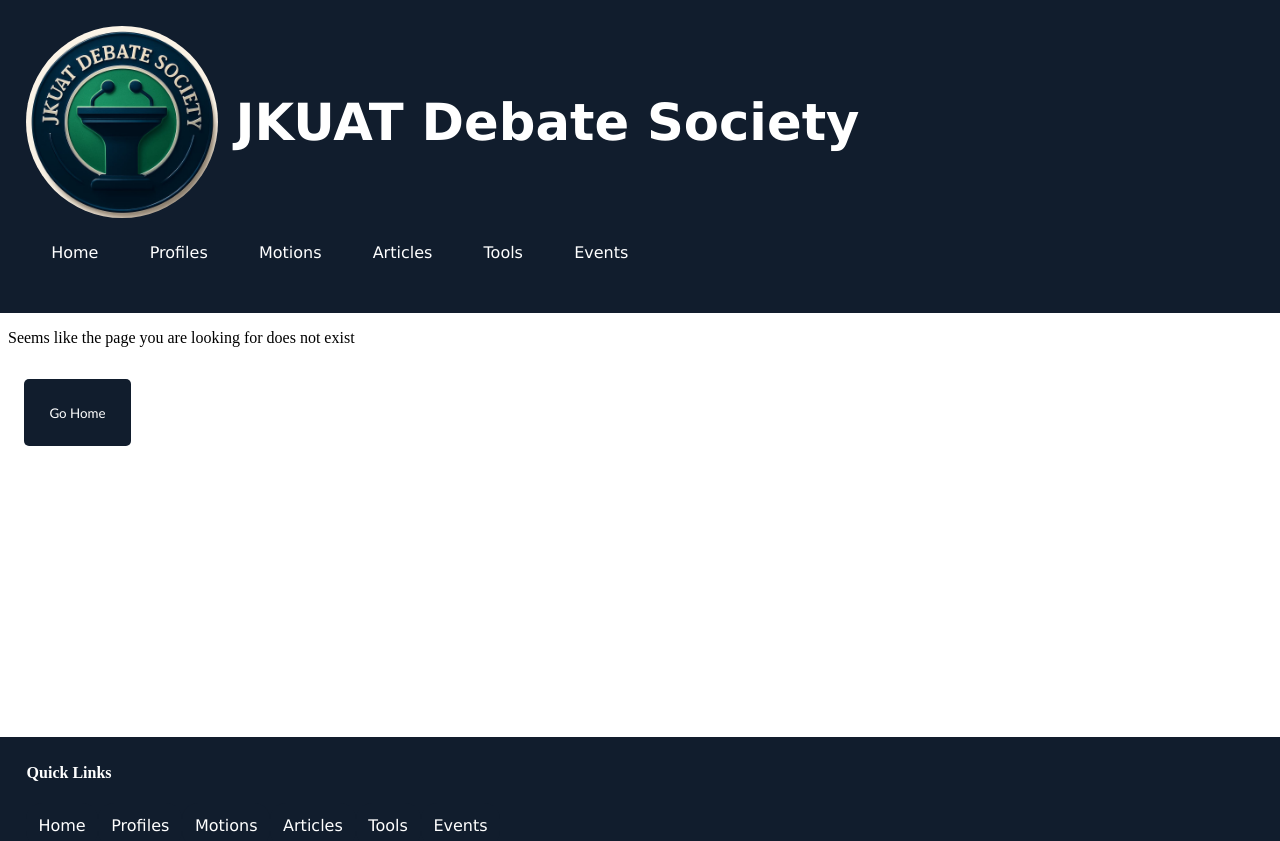
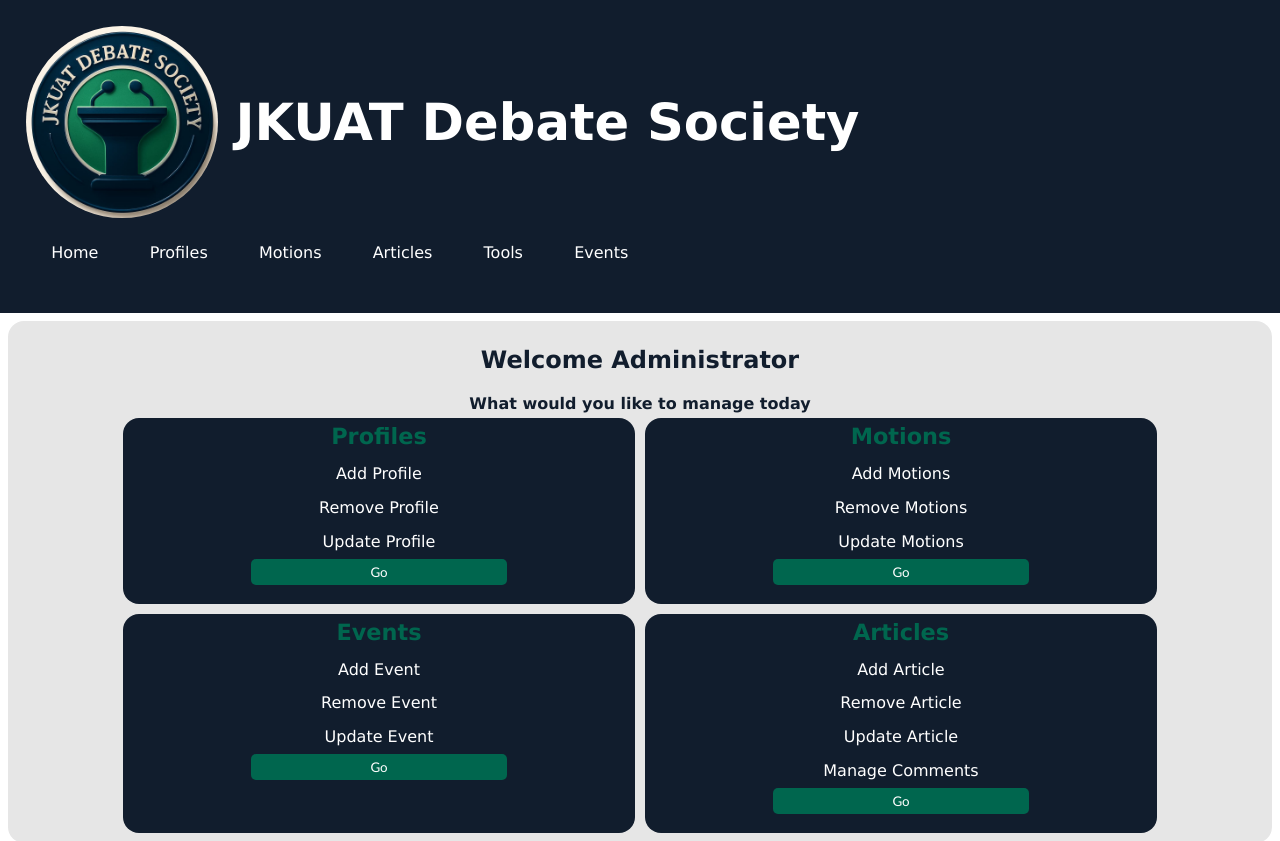
Before and after one commit to JkuatDebates/jds-app, a React (Vite) app: page /admin in a window 1280 px wide. Shown: the top 841 px of the page. Built offline with nearby package versions, Linux system fonts and the light colour scheme.

Commit message:
Admin Panel
-Admin Panel
-Debate Motion Sources

```diff
--- /dev/null
+++ b/src/Admin/Admin.jsx
@@ -0,0 +1,54 @@
+import { useNavigate } from "react-router-dom"
+
+function Admin(){
+    const navigate=useNavigate();
+
+    return(
+        <>
+        <div className="textBlock" style={{textAlign:'center', padding:'5px'}}>
+            <h2>Welcome Administrator</h2>
+            <h4>What would you like to manage today</h4>
+
+
+        <div style={{display:'flex', flexWrap:'wrap',justifyContent:'center'}}>
+            <div className="adminCard">
+                <h3>Profiles</h3>
+                <ul>
+                    <li>Add Profile</li>
+                    <li>Remove Profile</li>
+                    <li>Update Profile</li>
+                    <button className="buttonOnBrand" onClick={()=>navigate('/admin/profiles')}>Go</button>
+                </ul>
+            </div>
+            <div className="adminCard">
+                <h3>Motions</h3>
+                <ul>
+                    <li>Add Motions</li>
+                    <li>Remove Motions</li>
+                    <li>Update Motions</li>
+                    <button className="buttonOnBrand" onClick={()=>navigate('/admin/motions')}>Go</button>
+                </ul>
+            </div><div className="adminCard">
+                <h3>Events</h3>
+                <ul>
+                    <li>Add Event</li>
+                    <li>Remove Event</li>
+                    <li>Update Event</li>
+                    <button className="buttonOnBrand" onClick={()=>navigate('/admin/events')}>Go</button>
+                </ul>
+            </div><div className="adminCard">
+                <h3>Articles</h3>
+                <ul>
+                    <li>Add Article</li>
+                    <li>Remove Article</li>
+                    <li>Update Article</li>
+                    <li>Manage Comments</li>
+                    <button className="buttonOnBrand" onClick={()=>navigate('/admin/articles')}>Go</button>
+                </ul>
+            </div>
+        </div>
+        </div>
+        </>
+    )
+}
+export default Admin
--- a/src/ArticlesAdmin.jsx
+++ b/src/Admin/ArticlesAdmin.jsx
@@ -1,8 +1,10 @@
 import axios from "axios";
 import { useState, useRef } from "react";
+import { useNavigate } from "react-router-dom";
 
 
 function ArticlesAdmin(){
+    const navigate=useNavigate();
     const articleTagRef=useRef(['Other','Debate Topics','Personal Takes', 'Tournament Review','PS Topics','Training']);
     const cbref=useRef(null);
     const [articles, setArticles]=useState([]);
@@ -73,6 +75,7 @@ function ArticlesAdmin(){
     return(
         <>
         <section className="textBlock">
+            <button onClick={()=>navigate('/admin')}>Admin Panel</button>
             <h3>Create New Article</h3>
             <form onSubmit={formSubmit}>
                 <p>Title: <input type="text" name="title" onChange={handleFormChange} value={article.title}/></p>
--- /dev/null
+++ b/src/Admin/EventsAdmin.jsx
@@ -0,0 +1,12 @@
+import { useNavigate } from "react-router-dom";
+
+function EventsAdmin(){
+    const navigate=useNavigate();
+    return(
+    <>
+    <div className="textBox"></div>
+    <button onClick={()=>navigate('/admin')}>Admin Panel</button>
+    </>
+    );
+}
+export default EventsAdmin
--- a/src/MotionsAdmin.jsx
+++ b/src/Admin/MotionsAdmin.jsx
@@ -1,6 +1,7 @@
 import { Search, XIcon } from "lucide-react"
 import axios from "axios";
 import { useState, useRef } from "react";
+import { useNavigate } from "react-router-dom";
 
 const motionTypes=['','Value', 'Actor', 'Policy', 'Comparative','Narrative'];
 
@@ -25,6 +26,7 @@ function MotionsAdmin(){
     const searchRef=useRef(null);
     const motionTypesRef=useRef(null);
     const motionsRef=useRef([]);
+    const navigate=useNavigate();
 
     axios.get('https://jdsbackend.onrender.com/motions')
         .then(response=>{
@@ -148,6 +150,7 @@ function MotionsAdmin(){
         <>
 
         <div className="textBlock">
+           <button onClick={()=>navigate('/admin')}>Admin Panel</button>
             <h3>Add motion</h3>
             <form onSubmit={submitMotion} style={{display:'flex', flexDirection:'column',gap:'0px'}}>
                 <p>Motion:<textarea value={newMotion.motion} name="motion" onChange={writeMotion}></textarea></p>
@@ -186,7 +189,9 @@ function MotionsAdmin(){
                 {displayedMotions.map((e,i)=>(
                     <div key={i} className="motionCard">
                     {e.infoslide!==''&&<p>{e.infoslide}</p>}
-                    <br />{e.motion} <br /><button onClick={()=>deleteMotion(e)}>Delete</button>
+                    <br />{e.motion}<br />
+                    <h6 style={{margin:'0.5rem'}}>{e.source? [e.source]: 'JDS'}</h6>
+                    <br /><button onClick={()=>deleteMotion(e)}>Delete</button>
                     <button onClick={()=>updateMotion(e)}>Update</button>
                     </div>
                 ))}
@@ -210,6 +215,13 @@ export function UpdateCard({motion}){
         //console.log(umotion);
         try{
             axios.put('https://jdsbackend.onrender.com/motions',umotion)
+                .then(()=>setUmotion({
+                    motion:'',
+                    infoslide:'',
+                    type:'',
+                    theme:'',
+                    source:''
+            }))
                 .then(response=>console.log(response.data));
         }
         catch(err){
--- /dev/null
+++ b/src/Admin/ProfilesAdmin.jsx
@@ -0,0 +1,12 @@
+import { useNavigate } from "react-router-dom";
+
+function ProfilesAdmin(){
+    const navigate=useNavigate();
+    return(
+    <>
+    <div className="textBox"></div>
+    <button onClick={()=>navigate('/admin')}>Admin Panel</button>
+    </>
+    );
+}
+export default ProfilesAdmin
--- a/src/App.jsx
+++ b/src/App.jsx
@@ -1,7 +1,10 @@
 import Articles from './Articles.jsx';
-import MotionsAdmin from './MotionsAdmin.jsx';
-import ArticlesAdmin from './ArticlesAdmin.jsx';
+import MotionsAdmin from './Admin/MotionsAdmin.jsx';
+import EventsAdmin from './Admin/EventsAdmin.jsx';
+import ProfilesAdmin from './Admin/ProfilesAdmin.jsx';
+import ArticlesAdmin from './Admin/ArticlesAdmin.jsx';
 import ArticlePage from './ArticlePage.jsx';
+import Admin from './Admin/Admin.jsx';
 import Home from './Home.jsx';
 import Motions from './Motions.jsx';
 import Profiles from './Profiles.jsx';
@@ -57,7 +60,10 @@ function App() {
         <Route path="/articles/:id" element={<ArticlePage />} />
         <Route path="/tools" element={<Tools />} />
         <Route path="/events" element={<Events />} />
+        <Route path="/admin" element={<Admin />} />
+        <Route path="/admin/profiles" element={<ProfilesAdmin />} />
         <Route path="/admin/motions" element={<MotionsAdmin />} />
+        <Route path="/admin/events" element={<EventsAdmin />} />
         <Route path="/admin/articles" element={<ArticlesAdmin />} />
         <Route path="/*" element={<PageNotFound />} />
       </Routes>
--- a/src/Motions.jsx
+++ b/src/Motions.jsx
@@ -110,6 +110,8 @@ function Motions(){
                     randomMotion.infoslide!==undefined)?
                     <p>{randomMotion.infoslide}</p>:''}
                 {randomMotion.motion}
+                {randomMotion.motion!==''&& randomMotion.motion!==undefined && <h6 style={{margin:'0.5rem'}}>{randomMotion.source? [randomMotion.source]: 'JDS'}</h6>}
+
             </div>
         </div>
         <div className="textBlock">
@@ -132,7 +134,8 @@ function Motions(){
                 {displayedMotions.map((e,i)=>(
                     <div key={i} className="motionCard">
                     {e.infoslide!==''?<p>{e.infoslide}</p>:''}
-                    <br />{e.motion}
+                    <br />{e.motion} <br />
+                    <h6 style={{margin:'0.5rem'}}>{e.source? [e.source]: 'JDS'}</h6>
                     </div>
                 ))}
             </div>
--- a/src/PageNotFound.jsx
+++ b/src/PageNotFound.jsx
@@ -1,11 +1,12 @@
-import { Link } from "react-router-dom";
+import { useNavigate } from "react-router-dom";
 
 function PageNotFound(){
-
+    const navigate=useNavigate();
     return(
         <div>
             <p>Seems like the page you are looking for does not exist</p>
-            <Link to="/" ><button>Go Home</button></Link>
+            <button onClick={()=>navigate('/')}>Go Home</button>
+            <button onClick={()=>navigate(-1)}>Go back</button>
         </div>
     )
 }
--- a/src/index.css
+++ b/src/index.css
@@ -394,3 +394,40 @@ textarea{
 .article{
     font-family: var(--secoFont);
 }
+.adminCard{
+    background-color: var(--pbrandC);
+    color: var(--bgC);
+    width:clamp(250px, 40vw, 600px);
+    margin: 5px;
+    text-align: center;
+    border-radius: 1rem;
+    display: flex;
+    flex-direction: column;
+    gap: 5px;
+}
+.adminCard h3{
+    padding: 0;
+    margin-top: 5px;
+    margin-bottom: 0;
+    color: var(--accC);
+    font-size: 1.4rem;
+}
+.adminCard ul{
+    padding: 0;
+    margin-top: 0;
+    display: flex;
+    flex-direction: column;
+}
+.adminCard li{
+    background-color: transparent;
+    text-align: center;
+    display: inline-block;
+    padding: 5px;
+}
+.adminCard button{
+    width: 50%;
+    display: inline;
+    align-self: center;
+    padding: 1%;
+
+}
```
